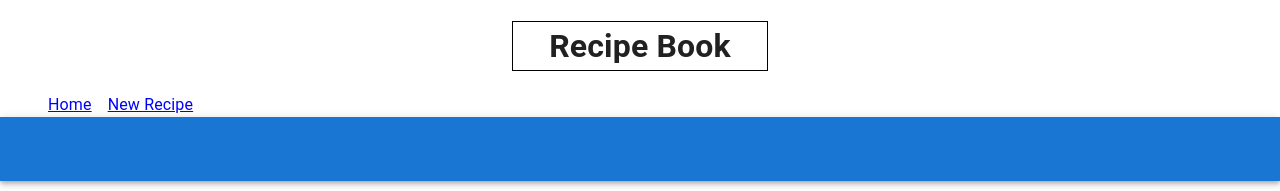
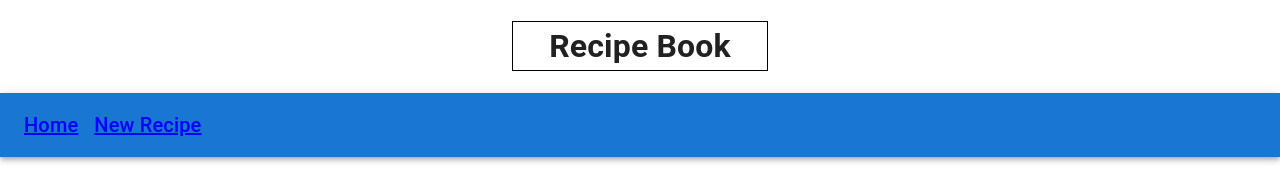
Before and after one commit to JuanThe3rd/recipe-book-project, a React (Create React App) app: page / in a window 1280 px wide. Shown: the top 191 px of the page. Built offline with nearby package versions, Linux system fonts and the light colour scheme; data requests are answered from the project's data file.

Commit message:
fixes home nav-bar

```diff
--- a/src/components/Album.js
+++ b/src/components/Album.js
@@ -1,4 +1,5 @@
 import * as React from 'react';
+import NavBar from './NavBar'
 import AppBar from '@mui/material/AppBar';
 import Button from '@mui/material/Button';
 import CssBaseline from '@mui/material/CssBaseline';
@@ -36,7 +37,7 @@ export default function Album({recipes}) {
       <AppBar position="relative">
         <Toolbar>
           <Typography variant="h6" color="inherit" noWrap>
-
+            <NavBar />
           </Typography>
         </Toolbar>
       </AppBar>
@@ -76,7 +77,7 @@ export default function Album({recipes}) {
           {/* End hero unit */}
           <Grid container spacing={4}>
             {recipes.map((recipe) => (
-             <RecipeCard recipe={recipe} />
+              <RecipeCard recipe={recipe} />
             ))}
           </Grid>
         </Container>
--- a/src/components/App.js
+++ b/src/components/App.js
@@ -1,7 +1,6 @@
 import React, { useEffect, useState } from "react"
 import { Route, Switch } from "react-router-dom";
 import AddRecipeForm from "./AddRecipeForm";
-import NavBar from "./NavBar";
 import Album from "./Album";
 
 
@@ -18,7 +17,6 @@ function App() {
 
         <div>
             <h1 className="header">Recipe Book</h1>
-            <NavBar />
 
             <Switch>
                 <Route exact path="/">
--- a/src/components/NavBar.js
+++ b/src/components/NavBar.js
@@ -9,7 +9,7 @@ function NavBar() {
     }
 
     return(
-        <div className="nav-bar">
+        <div>
             <NavLink onClick={() => changeNavColor(0)} style={{color: navColors.home}} className="nav-link" to="/" exact >Home</NavLink>
             <NavLink onClick={() => changeNavColor(1)} style={{color: navColors.newRecipe}} className="nav-link" to="/new" exact >New Recipe</NavLink>
         </div>
--- a/src/index.css
+++ b/src/index.css
@@ -14,10 +14,6 @@ h3 {
 .nav-link {
     margin-right: 1rem;
     color: blue;
-}
-
-.nav-bar {
-    margin-left: 3rem;
 }
 
 .recipe-card{
```
